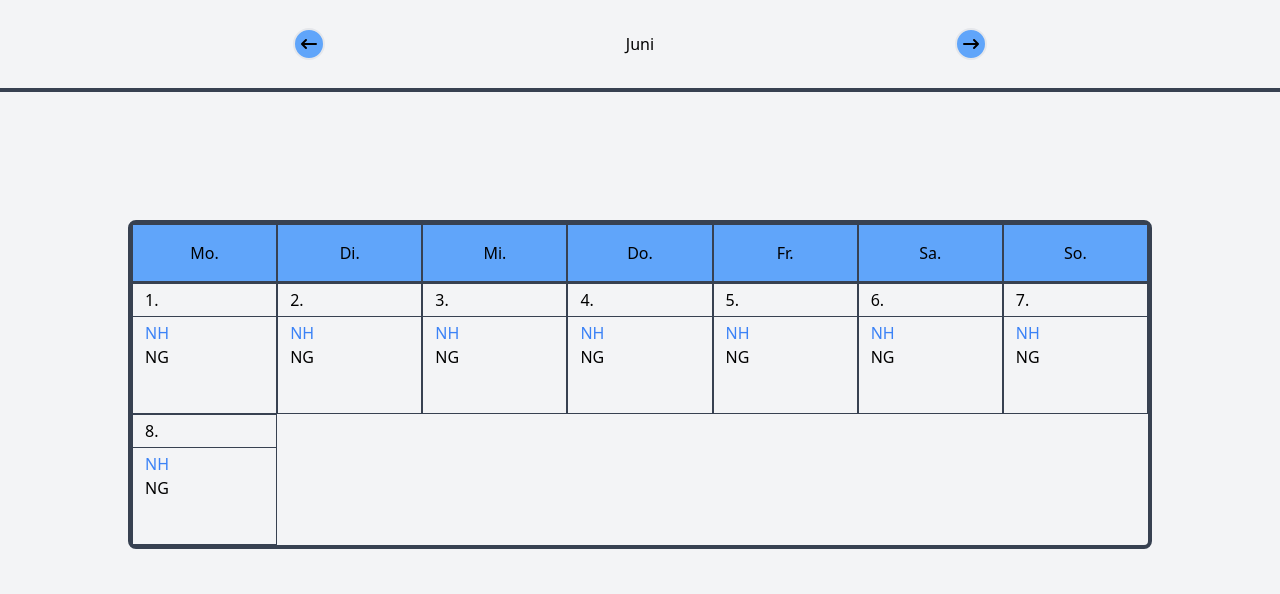
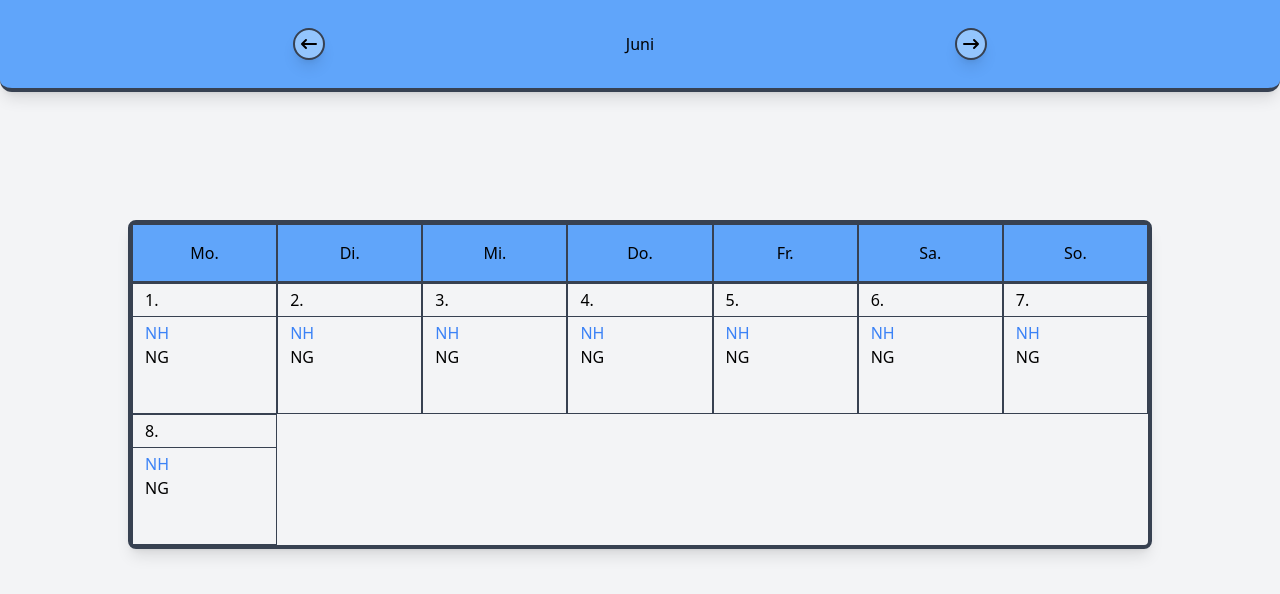
Before and after one commit to NaizenKrb/praktikums-projekt, a plain HTML site: page workspace/index2.html in a window 1280 px wide. Drawn offline with nearby package versions, Linux system fonts and the light colour scheme.

Commit message:
added shadows

```diff
--- a/workspace/index2.html
+++ b/workspace/index2.html
@@ -12,15 +12,15 @@
 </head>
 
 <body class="bg-gray-100">
-  <header class="m-0 border-b-4 border-gray-700">
+  <header class="shadow-lg m-0 border-b-4 border-gray-700 bg-blue-400 rounded-b-xl">
     <div class="flex justify-evenly items-center p-3">
-      <button class="p-1 rounded-full border-2 h-full bg-blue-400 hover:bg-slate-200 active:bg-slate-400" id="last">
+      <button class="p-1 rounded-full border-2 border-gray-700 h-full shadow-lg bg-blue-300 hover:bg-slate-200 active:bg-slate-300" id="last">
         <svg xmlns="http://www.w3.org/2000/svg" class="h-5 w-5" viewBox="0 0 20 20" fill="currentColor">
         <path fill-rule="evenodd" d="M7.707 14.707a1 1 0 01-1.414 0l-4-4a1 1 0 010-1.414l4-4a1 1 0 011.414 1.414L5.414 9H17a1 1 0 110 2H5.414l2.293 2.293a1 1 0 010 1.414z" clip-rule="evenodd" />
         </svg>
       </button>
       <div class="p-5 h-full" id="month"></div>
-      <button class="p-1 rounded-full border-2 h-full bg-blue-400 hover:bg-slate-200 active:bg-slate-400" id="next">
+      <button class="p-1 rounded-full border-2 border-gray-700 h-full shadow-lg bg-blue-300 hover:bg-slate-200 active:bg-slate-300" id="next">
         <svg xmlns="http://www.w3.org/2000/svg" class="h-5 w-5" viewBox="0 0 20 20" fill="currentColor">
         <path fill-rule="evenodd" d="M12.293 5.293a1 1 0 011.414 0l4 4a1 1 0 010 1.414l-4 4a1 1 0 01-1.414-1.414L14.586 11H3a1 1 0 110-2h11.586l-2.293-2.293a1 1 0 010-1.414z" clip-rule="evenodd" />
         </svg>
@@ -29,7 +29,7 @@
   </header>
 
   <main>
-    <div class="m-32 border-4 border-gray-700 rounded-lg" id="calendar">
+    <div class="m-32 border-4 border-gray-700 rounded-lg shadow-lg" id="calendar">
 
       <div class="grid grid-cols-7 text-center bg-blue-400" id="table-header">
         <div class="p-4 border border-gray-700 border-b-2 truncate">
```
